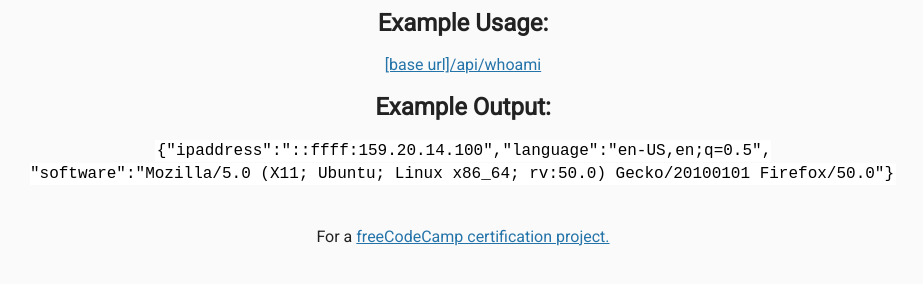
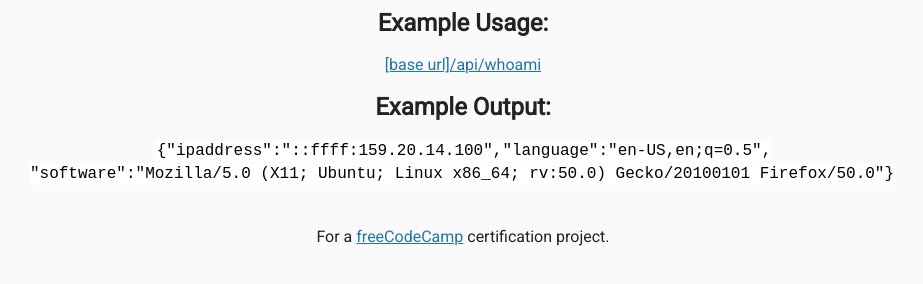
Before and after one commit to nati-esh-zed/freeCodeCamp-header-parser, a website: page views/index.html in a window 1280 px wide. Shown: the part 72-356 px from the top of the page, without its empty margins (177-1100 px from the left). Drawn offline with Linux system fonts and the light colour scheme; files that its build step writes are made by us from their sources.

Commit message:
minor fixes

```diff
--- a/views/index.html
+++ b/views/index.html
@@ -27,7 +27,7 @@
   </div>
   <div class="footer">
     <p>
-      For a <a href="https://www.freecodecamp.org">freeCodeCamp certification project.</a>
+      For a <a href="https://www.freecodecamp.org">freeCodeCamp</a> certification project.
     </p>
   </div>
 </body>
```
Also changed, not shown: 1 other file.
